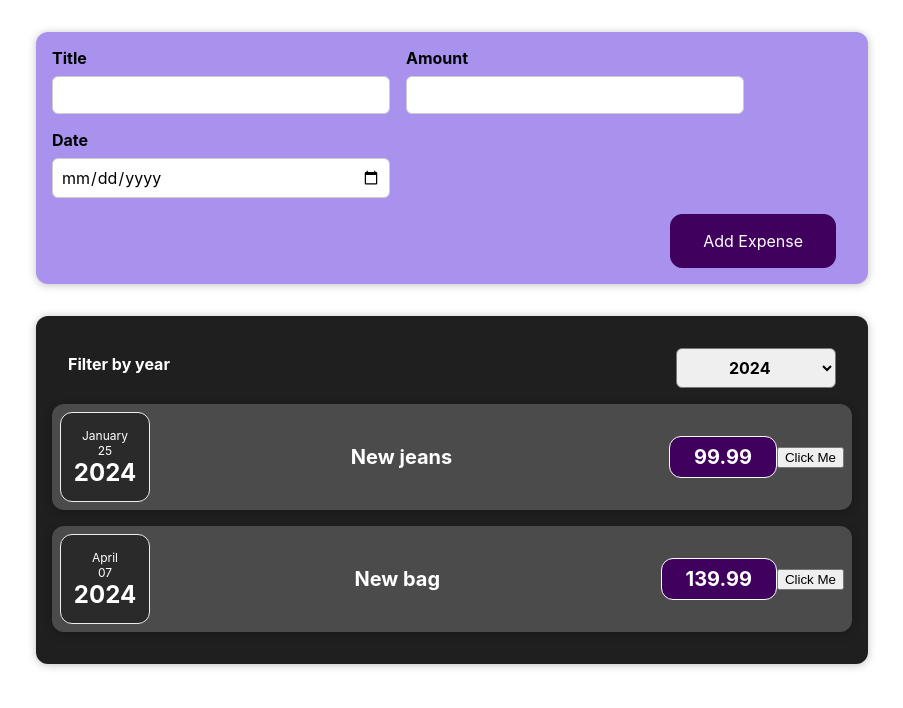
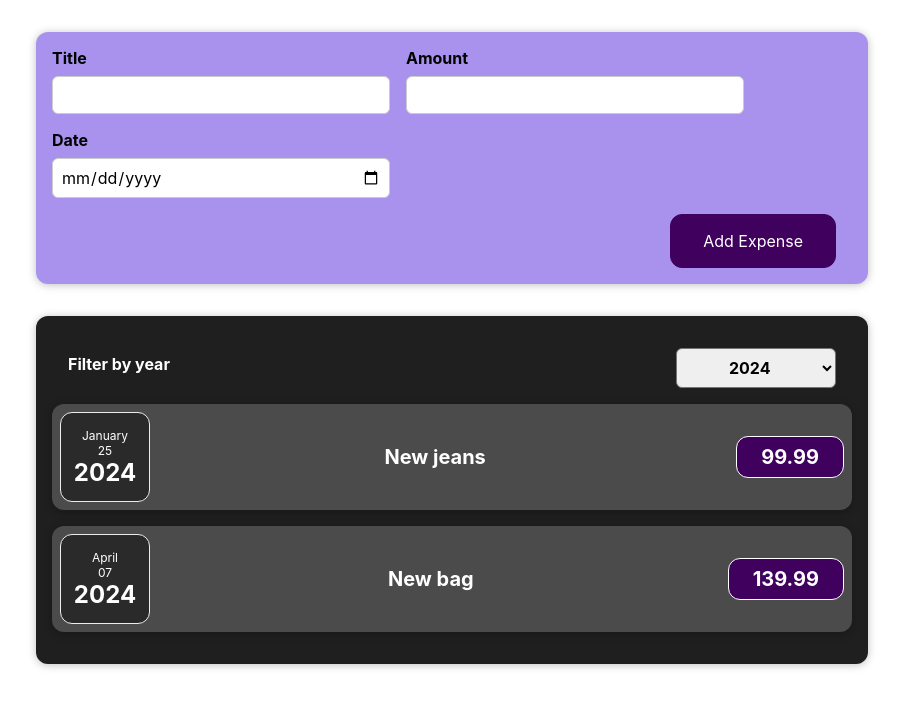
Before and after one commit to marionpol/expenses-http, a React (Create React App) app: page / in a window 1280 px wide. Shown: the top 708 px of the page, without its empty margins (188-1091 px from the left). Built offline with nearby package versions, Linux system fonts and the light colour scheme.

Commit message:
Removed the click me button

```diff
--- a/src/components/Expenses/ExpenseItem.js
+++ b/src/components/Expenses/ExpenseItem.js
@@ -1,16 +1,9 @@
 import './ExpenseItem.css'
 import ExpenseDate from './ExpenseDate'
 import Card from '../UI/Card';
-import { useState } from 'react';
+
 
 const ExpenseItem = (props) => {
-    const [title, setTitle] = useState(props.expenseData.title)
-
-    const clickHandler = () => {
-        console.log('Clicked!')
-        setTitle(`Updated by click ${title}`)
-        console.log(title)
-    }
 
     return(
     <li><Card className="expense-item">
@@ -20,7 +13,7 @@ const ExpenseItem = (props) => {
             <h2>{props.expenseData.title}</h2>
             <div className='expense-item__amount'>{props.expenseData.amount}</div>
         </div>
-        <button onClick={clickHandler}>Click Me</button>
+
     </Card></li>)
 }
 
```
